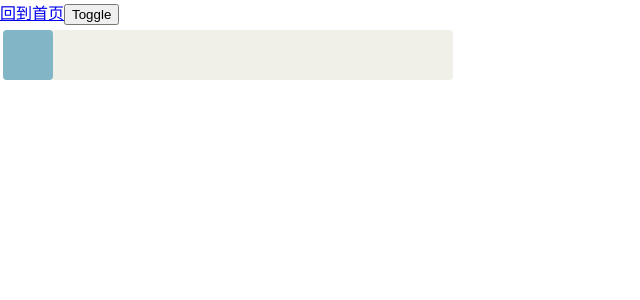
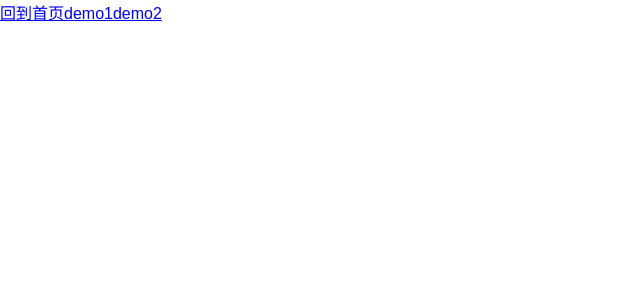
Before and after one commit to limengke123/demo, a React app: page /motion in a window 1280 px wide. Shown: the top 300 px of the page, without its empty margins (0-640 px from the left). Built offline with nearby package versions, Linux system fonts and the light colour scheme.

Commit message:
嵌套路由完成

```diff
--- a/src/pages/motion-page/motion-page.jsx
+++ b/src/pages/motion-page/motion-demo1.jsx
@@ -1,9 +1,9 @@
 import React from 'react'
 import {Link} from 'react-router-dom'
 import {Motion, spring} from 'react-motion'
-import style from './motion-page.styl'
+import style from './motion-demo1.styl'
 
-export default class MotionPage extends React.Component {
+export default class MotionDemo1 extends React.Component {
     constructor () {
         super(...arguments)
         this.state = {
@@ -22,7 +22,7 @@ export default class MotionPage extends React.Component {
     render () {
         return (
             <div>
-                <Link to="/">回到首页</Link>
+                <Link to="/motion">回到动画列表</Link>
                 <button
                     onMouseDown={this.handleMouseDown}
                     onTouchStart={this.handleTouchStart}>
--- /dev/null
+++ b/src/pages/motion-page/motion-demo2.jsx
@@ -0,0 +1,12 @@
+import React from 'react'
+import {Link} from 'react-router-dom'
+
+export default class MotionPage2 extends React.Component {
+    render () {
+        return (
+            <div>
+                <Link to="/motion">回到动画列表</Link>
+            </div>
+        )
+    }
+}
--- a/src/router/index.js
+++ b/src/router/index.js
@@ -1,10 +1,24 @@
-import React from 'react'
-import {BrowserRouter, Route} from 'react-router-dom'
+import React, {Fragment} from 'react'
+import {BrowserRouter, Route, Link} from 'react-router-dom'
 import TodoApp from '../pages/todo-app'
 import AsyncApp from '../pages/async-app'
 import ArticlePage from '../pages/article-page'
-import MotionPage from '../pages/motion-page/motion-page'
+import MotionDemo1 from '../pages/motion-page/motion-demo1'
+import MotionDemo2 from '../pages/motion-page/motion-demo2'
 
+const MotionPage = ({match}) => (
+    <Fragment>
+        <Route path={`${match.url}/`} exact render={() => (
+            <Fragment>
+                <Link to={'/'}>回到首页</Link>
+                <Link to={`${match.url}/demo1`}>demo1</Link>
+                <Link to={`${match.url}/demo2`}>demo2</Link>
+            </Fragment>
+            )} />
+        <Route path={`${match.url}/demo1`} component={MotionDemo1} exact/>
+        <Route path={`${match.url}/demo2`} component={MotionDemo2}/>
+    </Fragment>
+)
 
 const CustomRouter = () => (
     <BrowserRouter>
```
Also changed, not shown: src/pages/motion-page/motion-demo1.styl (renamed from src/pages/motion-page/motion-page.styl).
